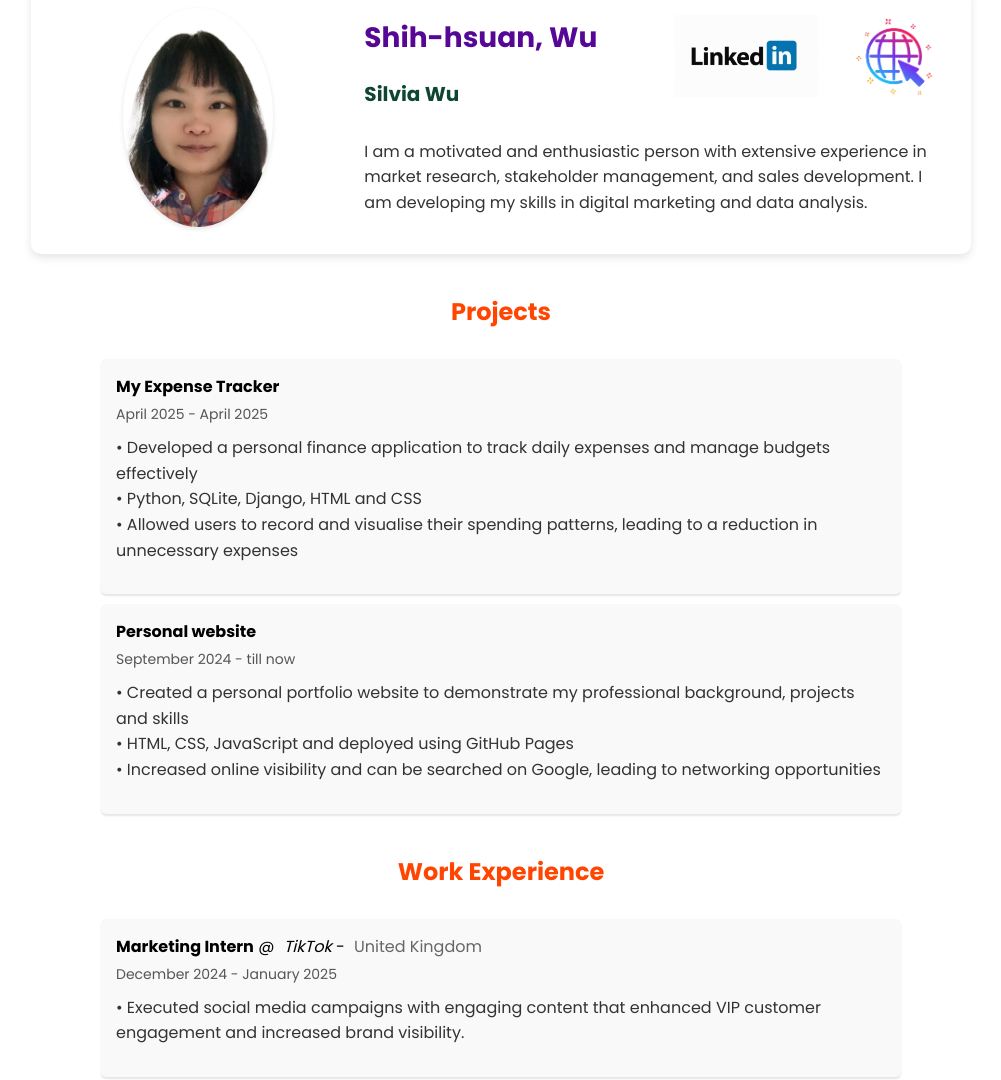
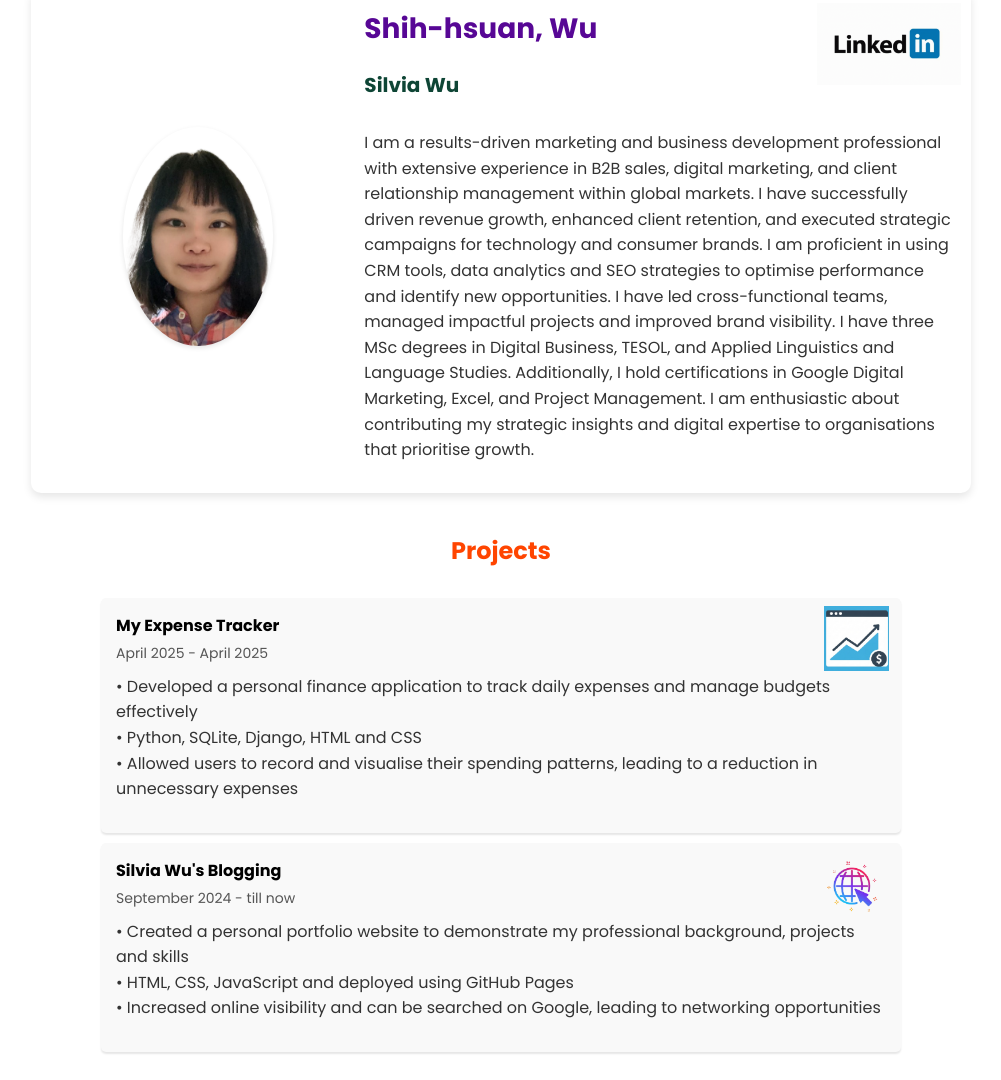
Before and after one commit to Silvia-9/SilviaWuportfolio, a plain HTML site: page index.html in a window 1280 px wide. Shown: the part 260-1340 px from the top of the page, without its empty margins (139-1140 px from the left). Drawn offline with Linux system fonts and the light colour scheme; a web font is replaced by a local one.

Commit message:
20250612

```diff
--- a/index.html
+++ b/index.html
@@ -23,7 +23,7 @@
             <h2 class="name">Shih-hsuan, Wu</h2>
             <h3 class="english-name">Silvia Wu</h3>
             <p class="aboutme-description">
-              I am a motivated and enthusiastic person with extensive experience in market research, stakeholder management, and sales development. I am developing my skills in digital marketing and data analysis.
+            I am a results-driven marketing and business development professional with extensive experience in B2B sales, digital marketing, and client relationship management within global markets. I have successfully driven revenue growth, enhanced client retention, and executed strategic campaigns for technology and consumer brands. I am proficient in using CRM tools, data analytics and SEO strategies to optimise performance and identify new opportunities. I have led cross-functional teams, managed impactful projects and improved brand visibility. I have three MSc degrees in Digital Business, TESOL, and Applied Linguistics and Language Studies. Additionally, I hold certifications in Google Digital Marketing, Excel, and Project Management. I am enthusiastic about contributing my strategic insights and digital expertise to organisations that prioritise growth.
             </p>
           </div>
         </div>
@@ -31,9 +31,6 @@
         <div class="linkedin-container">
           <a href="https://www.linkedin.com/in/shihhsuanwu/" target="_blank" class="linkedin-link">
             <img src="linkedIn.png" alt="LinkedIn Profile of Silvia Wu" class="linkedin-photo" />
-          </a>
-          <a href="https://silvia-9.github.io/silviawu/" target="_blank" class="linkedin-link">
-            <img src="mypersonalwebsite.png" alt="Silvia Wu's Blogging" class="personal-website-photo" />
           </a>
         </div>
       </div>
@@ -44,22 +41,32 @@
       <h2>Projects</h2>
       <div id="Experience">
         <ul class="workexperience-section">
-            <li>
+            <li style="position: relative;">
               <span class="job-title">My Expense Tracker</span>
               <span class="work-dates">April 2025 - April 2025</span>
+              <div class="youtube-link-container">
+                <a href="https://youtube.com/shorts/OZ9JodbQFH0?feature=share" target="_blank" class="youtube-link">
+                  <img src="expense tracker.png" alt="YouTube Demo for Expense Tracker" class="youtube-photo" />
+                </a>
+              </div>
               <p class="work-description">
-                  •	Developed a personal finance application to track daily expenses and manage budgets effectively<br>
-                  •	Python, SQLite, Django, HTML and CSS <br>
-                  •	Allowed users to record and visualise their spending patterns, leading to a reduction in unnecessary expenses <br>
+                • Developed a personal finance application to track daily expenses and manage budgets effectively<br>
+                • Python, SQLite, Django, HTML and CSS <br>
+                • Allowed users to record and visualise their spending patterns, leading to a reduction in unnecessary expenses <br>
               </p>
             </li>
-            <li>
-                <span class="job-title">Personal website </span>
+            <li style="position: relative;">
+              <span class="job-title">Silvia Wu's Blogging</span>
               <span class="work-dates">September 2024 - till now</span>
+              <div class="personal-website-link-container">
+                <a href="https://silvia-9.github.io/silviawu/" target="_blank" class="personal-website-link">
+                  <img src="mypersonalwebsite.png" alt="Silvia Wu's Blogging" class="personal-website-photo" />
+                </a>
+              </div>
               <p class="work-description">
-                  •	Created a personal portfolio website to demonstrate my professional background, projects and skills <br>
-                  •	HTML, CSS, JavaScript and deployed using GitHub Pages<br>
-                  •	Increased online visibility and can be searched on Google, leading to networking opportunities<br>
+                • Created a personal portfolio website to demonstrate my professional background, projects and skills <br>
+                • HTML, CSS, JavaScript and deployed using GitHub Pages<br>
+                • Increased online visibility and can be searched on Google, leading to networking opportunities<br>
               </p>
             </li>
       </ul>
--- a/styles.css
+++ b/styles.css
@@ -106,10 +106,24 @@ header h1 {
     cursor: pointer; /* Add a pointer cursor for interactivity */
 }
 
+.personal-website-link {
+  display: inline-block;
+  vertical-align: middle;
+  margin-left: 6px;
+}
+
 .personal-website-photo {
-    width: 8em; /* Increase the size of the personal website icon */
-    height: auto; /* Maintain aspect ratio */
-    cursor: pointer; /* Add a pointer cursor for interactivity */
+  width: 24px;
+  height: 24px;
+  object-fit: cover;
+  border-radius: 50%;
+  vertical-align: middle;
+  transition: transform 0.2s;
+  cursor: pointer;
+}
+
+.personal-website-photo:hover {
+  transform: scale(1.1);
 }
 
 .linkedin-container {
@@ -374,3 +388,63 @@ h1 {
         font-size: 12px; /* Adjust footer font size for mobile */
     }
 }
+
+.personal-website-link-container {
+  position: absolute;
+  top: 0;
+  right: 0;
+  padding: 8px 12px 0 0;
+}
+
+.personal-website-link img {
+  width: 70px;
+  height: 70px;
+  object-fit: cover;
+  transition: transform 0.2s;
+  vertical-align: middle;
+  cursor: pointer;
+}
+
+.personal-website-link img:hover {
+  transform: scale(1.1);
+}
+
+.youtube-link {
+  display: inline-block;
+  vertical-align: middle;
+  margin-left: 6px;
+}
+
+.youtube-icon {
+  width: 24px;
+  height: 24px;
+  object-fit: cover;
+  border-radius: 50%;
+  vertical-align: middle;
+  transition: transform 0.2s;
+  cursor: pointer;
+}
+
+.youtube-icon:hover {
+  transform: scale(1.1);
+}
+
+.youtube-link-container {
+  position: absolute;
+  top: 0;
+  right: 0;
+  padding: 8px 12px 0 0;
+}
+
+.youtube-photo {
+  width: 65px;
+  height: 65px;
+  object-fit: cover;
+  transition: transform 0.2s;
+  vertical-align: middle;
+  cursor: pointer;
+}
+
+.youtube-photo:hover {
+  transform: scale(1.1);
+}
```
Also changed, not shown: expense tracker.png (added). Lines whose indentation alone changed are shown as unchanged.
